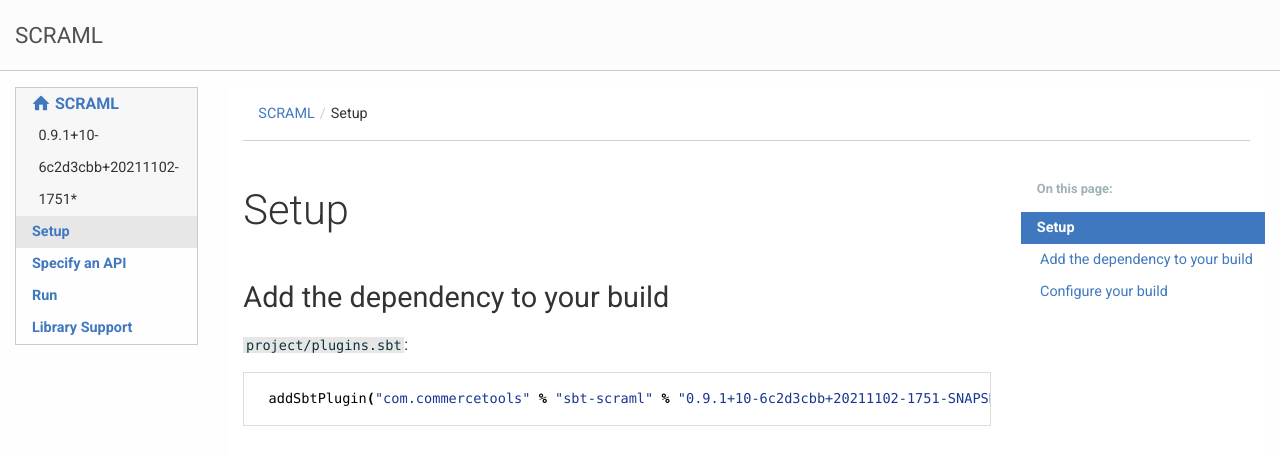
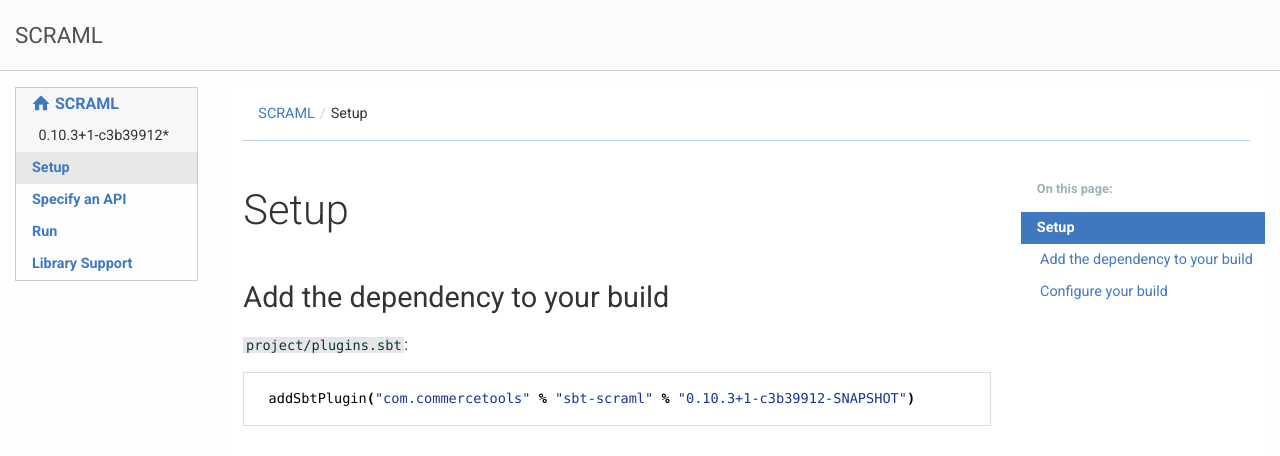
Before and after one commit to commercetools/scraml, a plain HTML site: page setup.html in a window 1280 px wide. Shown: the top 456 px of the page. Drawn offline with Linux system fonts and the light colour scheme; no server answers.

Commit message:
updated site

```diff
--- a/paradox.json
+++ b/paradox.json
@@ -1,4 +1,4 @@
 {
   "name" : "sbt-scraml",
-  "version" : "0.9.1+10-6c2d3cbb+20211102-1751-SNAPSHOT"
+  "version" : "0.10.3+1-c3b39912-SNAPSHOT"
 }
--- a/setup.html
+++ b/setup.html
@@ -32,7 +32,7 @@
 <span class="home-icon">⌂</span>SCRAML
 </a>
 <div class="version-number">
-0.9.1+10-6c2d3cbb+20211102-1751*
+0.10.3+1-c3b39912*
 </div>
 </div>
 <div class="nav-toc">
@@ -72,7 +72,7 @@ C16.952,7,17,6.553,17,6c0-0.553-0.048-1-0.6-1H3.6C3.048,5,3,5.447,3,6C3,6.553,3.
 <span class="home-icon">⌂</span>SCRAML
 </a>
 <div class="version-number">
-0.9.1+10-6c2d3cbb+20211102-1751*
+0.10.3+1-c3b39912*
 </div>
 </div>
 <div class="nav-toc">
@@ -108,7 +108,7 @@ C16.952,7,17,6.553,17,6c0-0.553-0.048-1-0.6-1H3.6C3.048,5,3,5.447,3,6C3,6.553,3.
 <h1><a href="#setup" name="setup" class="anchor"><span class="anchor-link"></span></a>Setup</h1>
 <h2><a href="#add-the-dependency-to-your-build" name="add-the-dependency-to-your-build" class="anchor"><span class="anchor-link"></span></a>Add the dependency to your build</h2>
 <p><code>project/plugins.sbt</code>:</p>
-<pre class="prettyprint"><code class="language-scala"> addSbtPlugin(&quot;com.commercetools&quot; % &quot;sbt-scraml&quot; % &quot;0.9.1+10-6c2d3cbb+20211102-1751-SNAPSHOT&quot;)
+<pre class="prettyprint"><code class="language-scala"> addSbtPlugin(&quot;com.commercetools&quot; % &quot;sbt-scraml&quot; % &quot;0.10.3+1-c3b39912-SNAPSHOT&quot;)
 </code></pre>
 <h2><a href="#configure-your-build" name="configure-your-build" class="anchor"><span class="anchor-link"></span></a>Configure your build</h2>
 <p><code>build.sbt</code>:</p>
@@ -204,7 +204,7 @@ The source code for this page can be found <a href="https://github.com/commercet
 <script type="text/javascript" src="lib/prettify/prettify.js"></script>
 <script type="text/javascript" src="lib/prettify/lang-scala.js"></script>
 <script type="text/javascript">jQuery(function(){window.prettyPrint && prettyPrint()});</script>
-<script type="text/javascript">jQuery(function(jq){initOldVersionWarnings(jq, '0.9.1+10-6c2d3cbb+20211102-1751-SNAPSHOT', 'https://github.com/commercetools/scraml')});</script>
+<script type="text/javascript">jQuery(function(jq){initOldVersionWarnings(jq, '0.10.3+1-c3b39912-SNAPSHOT', 'https://github.com/commercetools/scraml')});</script>
 
 
 </html>
```
Also changed, not shown: api.html (+3 -3 lines), index.html (+3 -3 lines), libs.html (+3 -3 lines), run.html (+3 -3 lines), 1 other file.
